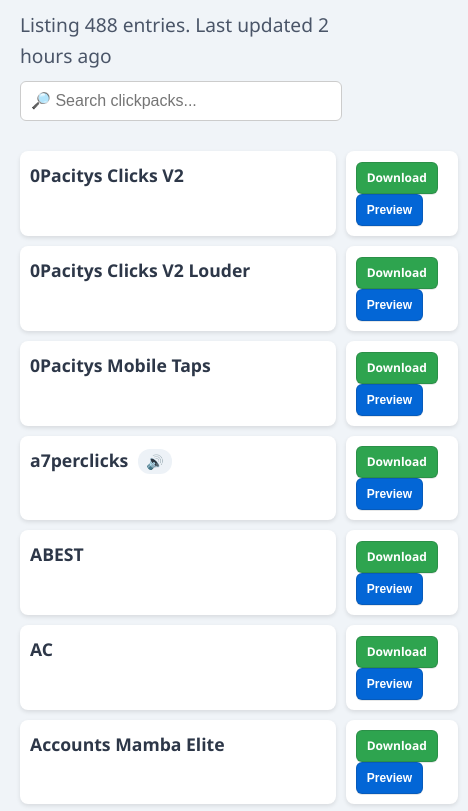
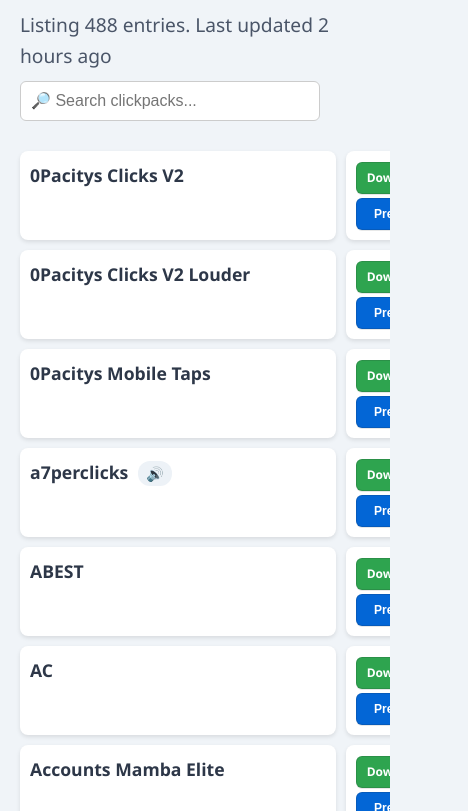
Before and after one commit to zeozeozeo/clickpack-db, a plain HTML site: page index.html in a window 390 px wide. Shown: the top 811 px of the page, 468 px wide, since content can reach past the window. Drawn offline with nearby package versions, Linux system fonts and the light colour scheme; a script that the page names is missing.

Commit message:
fix overflow on mobile

```diff
--- a/scripts/index.css
+++ b/scripts/index.css
@@ -1,3 +1,12 @@
+html,
+body {
+  overflow-x: hidden;
+}
+
+* {
+  box-sizing: border-box;
+}
+
 body {
   font-family: "Segoe UI", Tahoma, Geneva, Verdana, sans-serif;
   background-color: #f0f4f8;
@@ -16,8 +25,8 @@ body {
 }
 
 #search-input {
-  display: block; /* Will be overridden by inline style initially */
-  width: calc(100% - 22px); /* Account for padding */
+  display: block;
+  width: calc(100% - 22px);
   padding: 10px;
   margin-bottom: 20px;
   margin-left: 10px;
@@ -90,7 +99,7 @@ body {
   vertical-align: middle;
   white-space: nowrap;
   transition: all 0.2s ease;
-  margin-right: 10px; /* Add spacing between buttons */
+  margin-right: 4px;
 }
 
 .button-3:hover,
@@ -200,5 +209,13 @@ body {
   .button-4 {
     padding: 5px 10px;
     font-size: 12px;
+    display: block;
+    width: 100%;
+    margin-left: 0;
+    margin-right: 0;
+  }
+
+  .button-3 {
+    margin-bottom: 4px;
   }
 }
```
